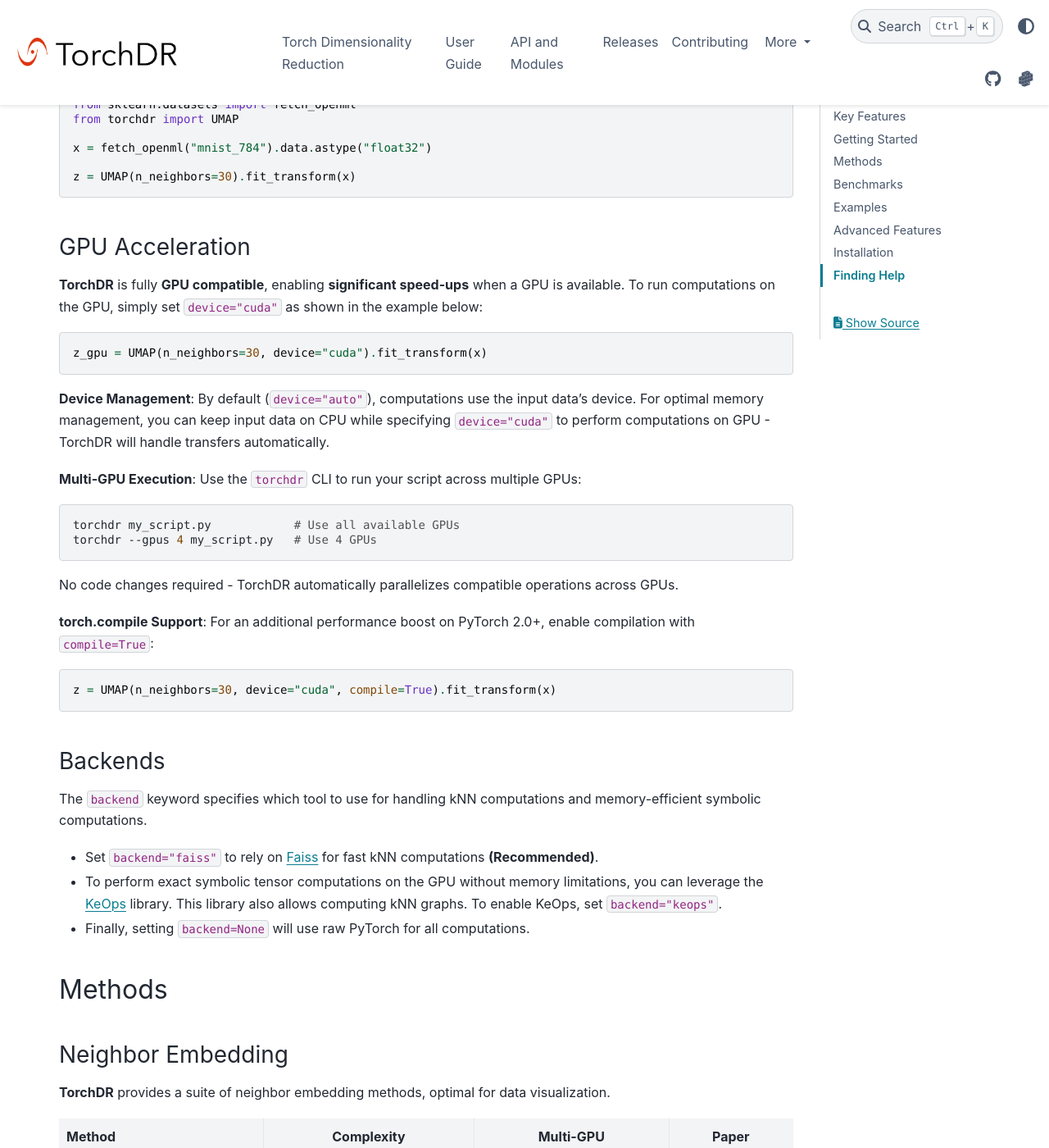
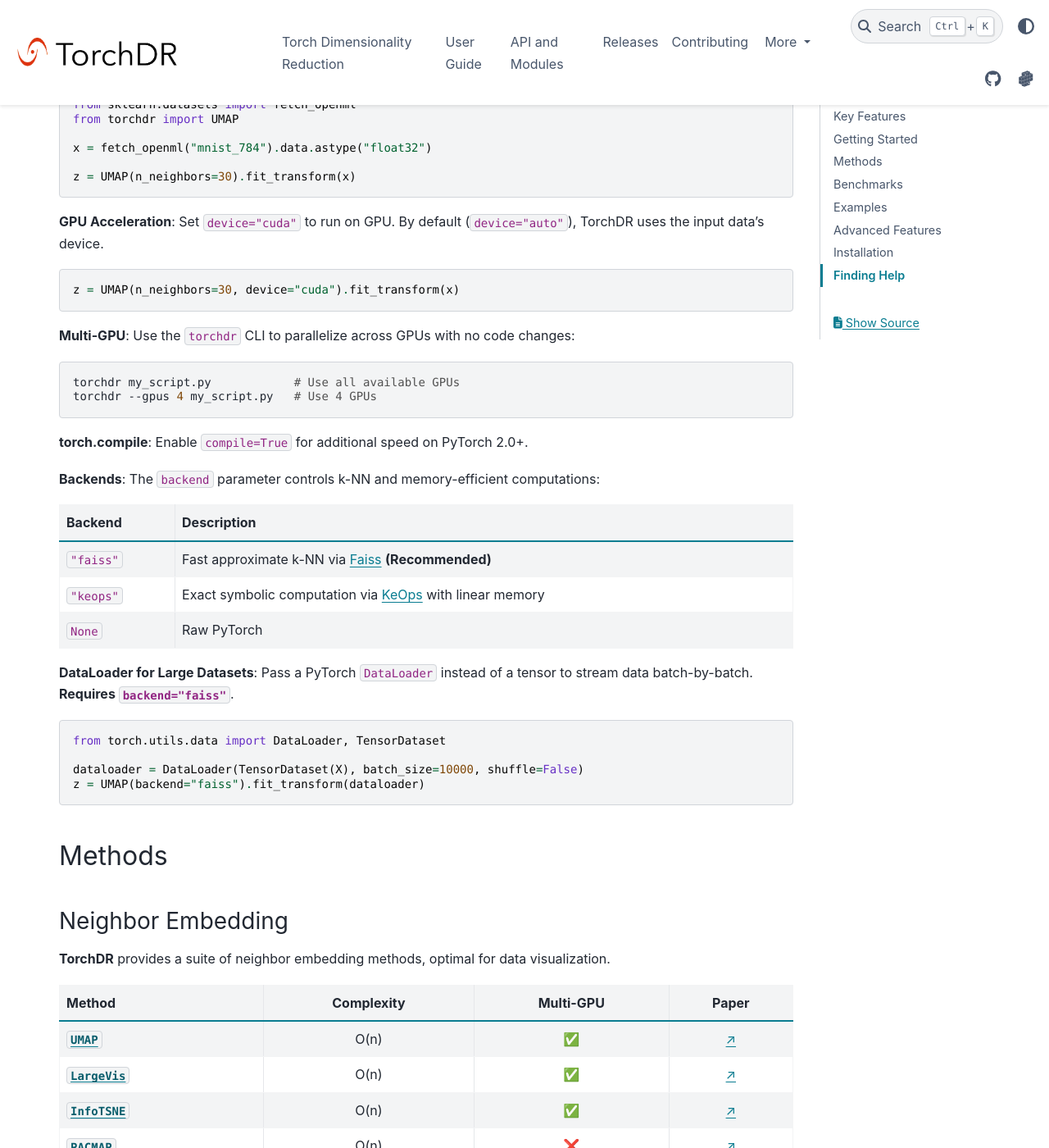
Before and after one commit to TorchDR/TorchDR, a Sphinx documentation site: the page built from docs/source/index.rst, in a window 1280 px wide and 1400 px high, scrolled down 1229 px. Shown: the whole window at 82% size. Built offline with Sphinx 7.4.7 and the PyData theme 0.15.4, drawn with Linux system fonts in a browser that asks for light colours; pages that are not in the unit, such as notebooks, are missing from menus; the version number could not be read and is left out; some of the changed text lies outside the part shown.

Commit message:
[Doc] Add DataLoader feature documentation (#245)

````diff
--- a/README.md
+++ b/README.md
@@ -25,7 +25,7 @@
 | **High Performance** | Engineered for speed with GPU acceleration, `torch.compile` support, and optimized algorithms leveraging sparsity and negative sampling. |
 | **Multi-GPU Support** | Scale to massive datasets with built-in distributed computing. Use the `torchdr` CLI or `torchrun` for easy multi-GPU execution of compatible modules and methods. |
 | **Modular by Design** | Every component is designed to be easily customized, extended, or replaced to fit your specific needs. |
-| **Memory-Efficient** | Natively handles sparsity and memory-efficient symbolic operations to process massive datasets without memory overflows. |
+| **Memory-Efficient** | Natively handles sparsity and memory-efficient symbolic operations. Supports PyTorch DataLoader for streaming large datasets. |
 | **Seamless Integration** | Fully compatible with the scikit-learn and PyTorch ecosystems. Use familiar APIs and integrate effortlessly into your existing workflows. |
 | **Minimal Dependencies** | Requires only PyTorch, NumPy, and scikit‑learn; optionally add Faiss for fast k‑NN or KeOps for symbolic computation. |
 
@@ -43,38 +43,37 @@
 z = UMAP(n_neighbors=30).fit_transform(x)
 ```
 
-### GPU Acceleration
-
-**TorchDR** is fully **GPU compatible**, enabling **significant speed-ups** when a GPU is available. To run computations on the GPU, simply set `device="cuda"` as shown in the example below:
+**GPU Acceleration**: Set `device="cuda"` to run on GPU. By default (`device="auto"`), TorchDR uses the input data's device.
 
 ```python
-z_gpu = UMAP(n_neighbors=30, device="cuda").fit_transform(x)
+z = UMAP(n_neighbors=30, device="cuda").fit_transform(x)
 ```
 
-**Device Management**: By default (`device="auto"`), computations use the input data's device. For optimal memory management, you can keep input data on CPU while specifying `device="cuda"` to perform computations on GPU - TorchDR will handle transfers automatically.
-
-**Multi-GPU Execution**: Use the `torchdr` CLI to run your script across multiple GPUs:
+**Multi-GPU**: Use the `torchdr` CLI to parallelize across GPUs with no code changes:
 
 ```bash
 torchdr my_script.py            # Use all available GPUs
 torchdr --gpus 4 my_script.py   # Use 4 GPUs
 ```
 
-No code changes required - TorchDR automatically parallelizes compatible operations across GPUs.
+**torch.compile**: Enable `compile=True` for additional speed on PyTorch 2.0+.
 
-**torch.compile Support**: For an additional performance boost on PyTorch 2.0+, enable compilation with `compile=True`:
+**Backends**: The `backend` parameter controls k-NN and memory-efficient computations:
+
+| Backend | Description |
+|---------|-------------|
+| `"faiss"` | Fast approximate k-NN via [Faiss](https://github.com/facebookresearch/faiss) **(Recommended)** |
+| `"keops"` | Exact symbolic computation via [KeOps](https://www.kernel-operations.io/keops/index.html) with linear memory |
+| `None` | Raw PyTorch |
+
+**DataLoader for Large Datasets**: Pass a PyTorch `DataLoader` instead of a tensor to stream data batch-by-batch. **Requires `backend="faiss"`**.
 
 ```python
-z = UMAP(n_neighbors=30, device="cuda", compile=True).fit_transform(x)
+from torch.utils.data import DataLoader, TensorDataset
+
+dataloader = DataLoader(TensorDataset(X), batch_size=10000, shuffle=False)
+z = UMAP(backend="faiss").fit_transform(dataloader)
 ```
-
-### Backends
-
-The `backend` keyword specifies which tool to use for handling kNN computations and memory-efficient symbolic computations.
-
-- Set `backend="faiss"` to rely on [Faiss](https://github.com/facebookresearch/faiss) for fast kNN computations **(Recommended)**.
-- To perform exact symbolic tensor computations on the GPU without memory limitations, you can leverage the [KeOps](https://www.kernel-operations.io/keops/index.html) library. This library also allows computing kNN graphs. To enable KeOps, set `backend="keops"`.
-- Finally, setting `backend=None` will use raw PyTorch for all computations.
 
 ## Methods
 
````
Also changed, not shown: docs/source/torchdr.user_guide.rst (+30 -0 lines).
